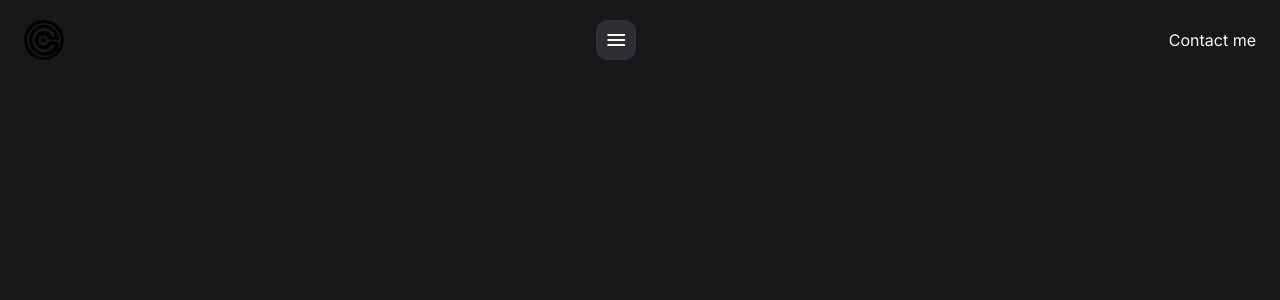
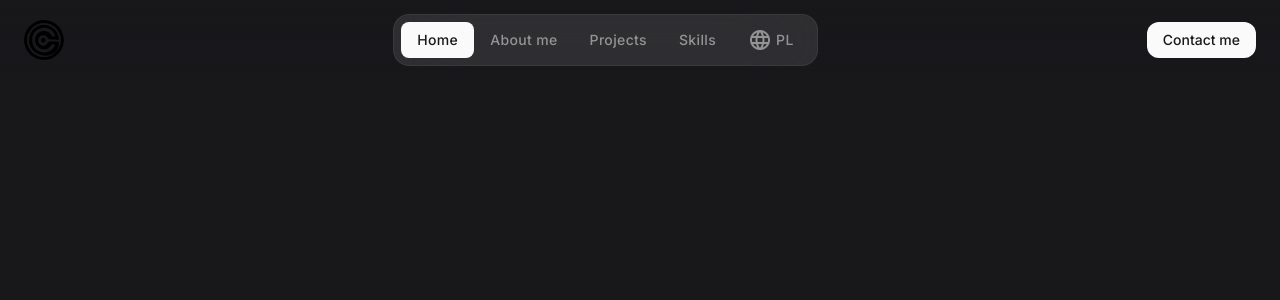
Before and after one commit to psafer/CV, a React (Vite) app in the folder cv/: page / in a window 1280 px wide. Shown: the top 300 px of the page. Built offline with nearby package versions, Linux system fonts and the light colour scheme.

Commit message:
Navbar&i18n

```diff
--- a/cv/package.json
+++ b/cv/package.json
@@ -11,9 +11,12 @@
   },
   "dependencies": {
     "@tailwindcss/vite": "^4.0.8",
+    "i18next": "^24.2.2",
+    "i18next-browser-languagedetector": "^8.0.4",
     "prop-types": "^15.8.1",
     "react": "^19.0.0",
     "react-dom": "^19.0.0",
+    "react-i18next": "^15.4.1",
     "tailwindcss": "^4.0.8"
   },
   "devDependencies": {
--- a/cv/src/components/Header.jsx
+++ b/cv/src/components/Header.jsx
@@ -7,6 +7,7 @@
  * Node Modules
  */
 import { useState } from "react";
+import { useTranslation } from "react-i18next";
 
 /**
  * Components
@@ -15,6 +16,7 @@ import Navbar from "./Navbar";
 
 const Header = () => {
   const [navOpen, setNavOpen] = useState(false);
+  const { t } = useTranslation();
   return (
     <header className="fixed top-0 left-0 w-full h-20 flex items-center z-40 bg-gradient-to-b from-zinc-900 to-zinc-900/0">
       <div className="max-w-screen-2xl w-full mx-auto px-4 flex justify-between items-center md:px-6 md:grid-cols-[1fr, 3fr, 1fr]">
@@ -44,7 +46,7 @@ const Header = () => {
           href="#contact"
           className="btn btn-secondary max-md:hidden md:justify-self-end"
         >
-          Contact me
+          {t("Contact")}
         </a>
       </div>
     </header>
--- a/cv/src/components/Navbar.jsx
+++ b/cv/src/components/Navbar.jsx
@@ -2,59 +2,112 @@
  * @copyright 2025 Piotr Cierpiał
  * @license Apache-2.0
  */
-import { useRef } from "react";
+/**
+ * Node Modules
+ */
+import { useRef, useEffect } from "react";
+import { useTranslation } from "react-i18next";
 import PropTypes from "prop-types";
+import i18n from "../i18n";
 
 const Navbar = ({ navOpen }) => {
+  const { t } = useTranslation();
   const lastActiveLink = useRef();
   const activeBox = useRef();
+
+  const initActiveBox = () => {
+    if (!lastActiveLink.current || !activeBox.current) return;
+    activeBox.current.style.top = lastActiveLink.current.offsetTop + "px";
+    activeBox.current.style.left = lastActiveLink.current.offsetLeft + "px";
+    activeBox.current.style.width = lastActiveLink.current.offsetWidth + "px";
+    activeBox.current.style.height = lastActiveLink.current.offsetHeight + "px";
+  };
+
+  useEffect(() => {
+    lastActiveLink.current = document.querySelector(".nav-link.active");
+    initActiveBox();
+
+    const handleResize = () => initActiveBox();
+    window.addEventListener("resize", handleResize);
+
+    return () => {
+      window.removeEventListener("resize", handleResize);
+    };
+  }, []);
+
+  useEffect(() => {
+    const handleLanguageChange = () => {
+      setTimeout(initActiveBox, 10);
+    };
+
+    i18n.on("languageChanged", handleLanguageChange);
+    return () => {
+      i18n.off("languageChanged", handleLanguageChange);
+    };
+  }, []);
+
+  const activeCurrentLink = (event) => {
+    lastActiveLink.current?.classList.remove("active");
+    event.target.classList.add("active");
+    lastActiveLink.current = event.target;
+    initActiveBox();
+  };
+
+  const toggleLanguage = () => {
+    const newLang = i18n.language === "en" ? "pl" : "en";
+    i18n.changeLanguage(newLang);
+    localStorage.setItem("language", newLang);
+  };
+
   const navItems = [
+    { label: t("Home"), link: "#home", className: "nav-link active" },
+    { label: t("About"), link: "#about", className: "nav-link" },
+    { label: t("Projects"), link: "#projects", className: "nav-link" },
+    { label: t("Skills"), link: "#skills", className: "nav-link" },
     {
-      label: "Home",
-      link: "#home",
-      className: "nav-link active",
-      ref: lastActiveLink,
+      label: t("Contact"),
+      link: "#contact",
+      className: "nav-link nav-link-contact",
     },
     {
-      label: "About",
-      link: "#about",
-      className: "nav-link",
-    },
-    {
-      label: "Work",
-      link: "#work",
-      className: "nav-link",
-    },
-    {
-      label: "Reviews",
-      link: "#reviews",
-      className: "nav-link",
-    },
-    {
-      label: "Contact",
-      link: "#contact",
-      className: "nav-link md:hidden",
+      label: t("switch_language"),
+      action: toggleLanguage,
+      className: "nav-link cursor-pointer flex items-center gap-1",
     },
   ];
+
   return (
     <nav className={"navbar " + (navOpen ? "active" : "")}>
-      {navItems.map(({ label, link, className, ref }, key) => (
+      {navItems.map(({ label, link, action, className }, key) =>
+        link ? (
           <a
-          label={label}
             href={link}
             key={key}
             className={className}
-          ref={ref}
-          onClick={null}
+            onClick={activeCurrentLink}
           >
             {label}
           </a>
-      ))}
+        ) : (
+          <button
+            key={key}
+            className={`${className} flex items-center gap-1`}
+            onClick={action}
+          >
+            <span className="material-symbols-rounded">
+              {(navOpen = "language")}
+            </span>
+            {label}
+          </button>
+        )
+      )}
       <div className="active-box" ref={activeBox}></div>
     </nav>
   );
 };
+
 Navbar.propTypes = {
   navOpen: PropTypes.bool.isRequired,
 };
+
 export default Navbar;
--- /dev/null
+++ b/cv/src/i18n.js
@@ -0,0 +1,36 @@
+import i18n from "i18next";
+import LanguageDetector from "i18next-browser-languagedetector";
+import { initReactI18next } from "react-i18next";
+
+i18n
+  .use(LanguageDetector)
+  .use(initReactI18next)
+  .init({
+    debug: true,
+    lng: localStorage.getItem("language") || "en",
+    fallbackLng: "en",
+    resources: {
+      en: {
+        translation: {
+          Home: "Home",
+          switch_language: "PL",
+          Contact: "Contact me",
+          About: "About me",
+          Projects: "Projects",
+          Skills: "Skills",
+        },
+      },
+      pl: {
+        translation: {
+          Home: "Strona główna",
+          switch_language: "ENG",
+          Contact: "Kontakt",
+          About: "O mnie",
+          Projects: "Projekty",
+          Skills: "Umiejętności",
+        },
+      },
+    },
+  });
+
+export default i18n;
--- a/cv/src/index.css
+++ b/cv/src/index.css
@@ -13,17 +13,44 @@ html {
 body {
   @apply bg-zinc-900 text-zinc-50 h-[200vh] font-inter;
 }
-/*COMPONENTS*/
+/* ------------------------------------------------ *\
+|*                   UTILITIES                      *|
+\* ------------------------------------------------ */
+.material-symbols-rounded {
+  @apply w-[1em] h-[1em] overflow-hidden;
+  font-variation-settings: "FILL" 0, "wgth" 400, "GRAD" 0, "opsz" 24;
+}
+
+/* ------------------------------------------------ *\
+|*                   COMPONENTS                     *|
+\* ------------------------------------------------ */
 /*Menu Button*/
 .menu-btn {
-  @apply w-10 h-10 grid place-items-center bg-zinc-50/10 rounded-xl ring-inset ring-1 ring-zinc-50/[0.02] backdrop-blur-2xl hover:bg-zinc-50/15 transition-[transform,shadow] active:scale-95;
+  @apply w-10 h-10 grid place-items-center bg-zinc-50/10 rounded-xl ring-inset ring-1 ring-zinc-50/[0.02] backdrop-blur-2xl hover:bg-zinc-50/15 transition-[transform,shadow] active:scale-95 md:hidden;
 }
 /*Navbar*/
 .navbar {
-  @apply absolute top-full mt-2 right-0 min-w-40 p-2 bg-zinc-50/10 rounded-2xl ring-inset ring-1 ring-zinc-50/5 scale-90 isolate blur-sm opacity-0 invisible transition-[opacity,transform,filter];
+  @apply absolute top-full mt-2 right-0 min-w-40 p-2 bg-zinc-50/10 rounded-2xl ring-inset ring-1 ring-zinc-50/5 scale-90 isolate blur-sm opacity-0 invisible transition-[opacity,transform,filter] md:static md:flex md:items-center md:mt-0 md:opacity-100 md:blur-none md:visible md:scale-100 backdrop-blur-2xl;
 }
 .navbar.active {
   @apply opacity-100 scale-100 blur-none visible;
 }
 .nav-link {
+  @apply flex items-center h-9 px-4 text-sm font-medium tracking-wide text-zinc-50/50 hover:text-zinc-50 transition-colors;
 }
+.nav-link-contact {
+  @apply flex items-center h-9 px-4 text-sm font-medium tracking-wide text-zinc-50/50 hover:text-zinc-50 transition-colors md:hidden;
+}
+.nav-link.active {
+  @apply text-zinc-900 duration-500;
+}
+.navbar .active-box {
+  @apply absolute bg-zinc-50 rounded-lg -z-10 transition-[top,left] duration-500;
+}
+/*Button*/
+.btn {
+  @apply hidden md:flex max-w-max h-9 items-center gap-2 px-4 rounded-xl font-medium text-sm ring-1 ring-zinc-50/5 ring-inset transition-[background-color];
+}
+.btn-secondary {
+  @apply hidden md:flex bg-zinc-50 text-zinc-900 active:bg-zinc-50/80;
+}
--- a/cv/src/main.jsx
+++ b/cv/src/main.jsx
@@ -6,6 +6,7 @@ import { StrictMode } from "react";
 import { createRoot } from "react-dom/client";
 import "./index.css";
 import App from "./App.jsx";
+import "./i18n.js";
 
 createRoot(document.getElementById("root")).render(
   <StrictMode>
```
Also changed, not shown: 1 other file (tests, documents, lock files or other folders). Lines whose indentation alone changed are shown as unchanged.
